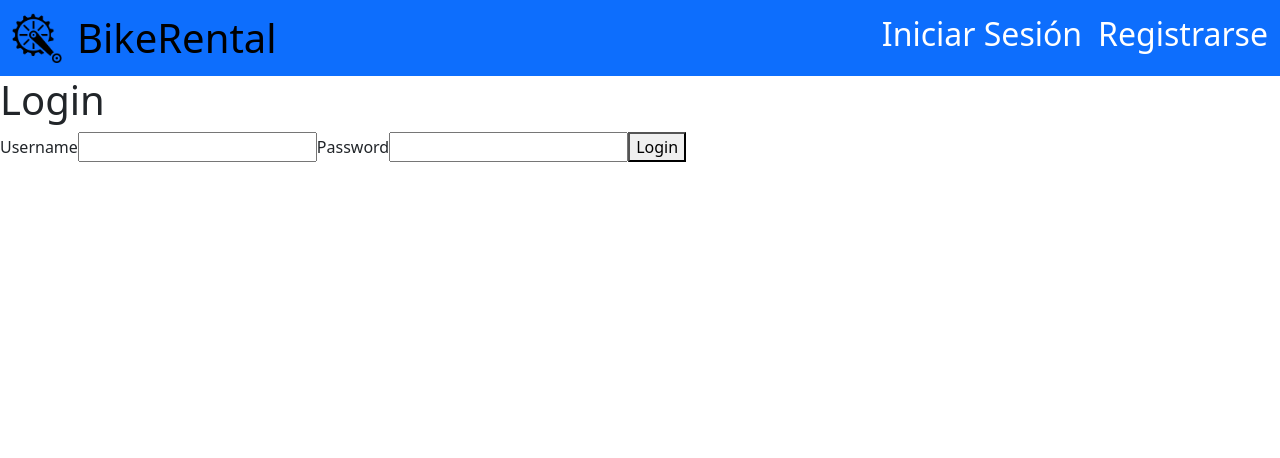
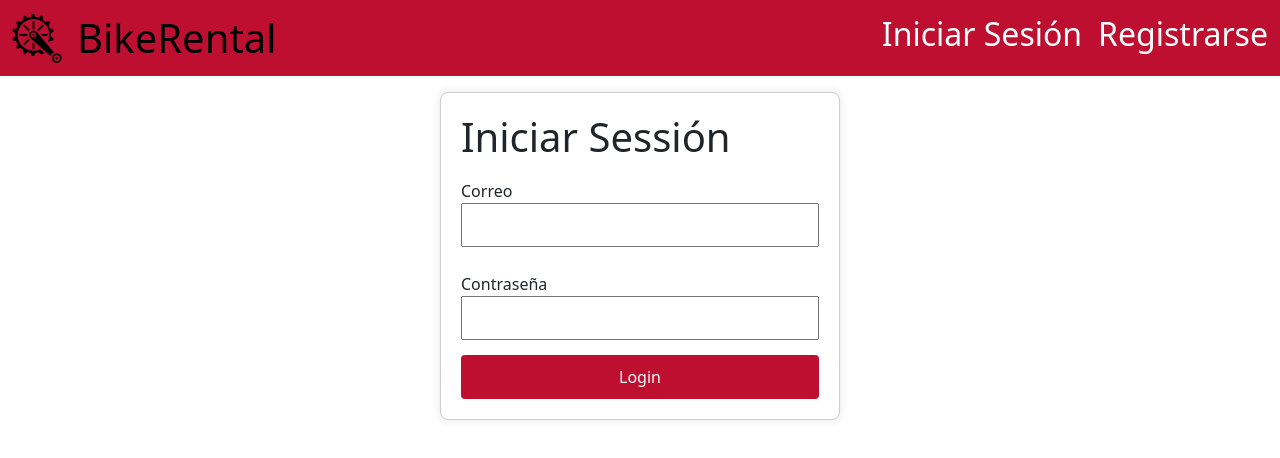
Before and after one commit to EmilioPiedra/ProyectoIngenieriaWeb, a React (Vite) app in the folder auth-front/: page /login in a window 1280 px wide. Shown: the top 458 px of the page. Built offline with nearby package versions, Linux system fonts and the light colour scheme; some icons are missing.

Commit message:
cambios de estilos

```diff
--- a/auth-front/src/index.css
+++ b/auth-front/src/index.css
@@ -1,3 +1,38 @@
- .custom-navbar {
+.bg-be0f30 {
+    background-color: #BE0F30 !important;
+  }
+.login-container {
+    max-width: 400px;
+    margin: auto;
+    padding: 20px;
+    border: 1px solid #ccc;
+    border-radius: 8px;
+    box-shadow: 0 0 10px rgba(0, 0, 0, 0.1);
+  }
+
+  .login-form {
+    display: flex;
+    flex-direction: column;
+  }
+
+  label {
+    margin-top: 10px;
+  }
+
+  input {
+    padding: 8px;
+    margin-bottom: 15px;
+  }
+
+  button {
     background-color: #BE0F30;
+    color: #fff;
+    padding: 10px;
+    border: none;
+    border-radius: 4px;
+    cursor: pointer;
   }
+
+  button:hover {
+    background-color: #8c0a25; /* Cambia el color al pasar el ratón sobre el botón */
+  }
--- a/auth-front/src/rutas/Dashboard.tsx
+++ b/auth-front/src/rutas/Dashboard.tsx
@@ -5,7 +5,7 @@ import logoImage from "../imagenes/rueda-dentada.png";
 export default function Dashboard() {
     return <>
         <header>
-            <nav className="navbar navbar-dark bg-primary custom-navbar">
+            <nav className="navbar navbar-dark bg-be0f30 custom-navbar">
                 <div className="container-fluid" >
                     <div className="navbar-brand d-flex align-items-center">
                         <img
--- a/auth-front/src/rutas/Home.tsx
+++ b/auth-front/src/rutas/Home.tsx
@@ -5,7 +5,7 @@ import logoImage from "../imagenes/rueda-dentada.png";
 export default function Home() {
     return <>
         <header>
-            <nav className="navbar navbar-dark bg-primary custom-navbar">
+            <nav className="navbar navbar-dark bg-be0f30 custom-navbar">
                 <div className="container-fluid" >
                     <div className="navbar-brand d-flex align-items-center">
                         <img
--- a/auth-front/src/rutas/Login.tsx
+++ b/auth-front/src/rutas/Login.tsx
@@ -5,7 +5,7 @@ export default function Login() {
 
     return (<>
         <header>
-            <nav className="navbar bg-primary custom-navbar">
+            <nav className="navbar navbar-dark bg-be0f30 custom-navbar">
                 <div className="container-fluid" >
                     <div className="navbar-brand d-flex align-items-center">
                         <img
@@ -30,11 +30,18 @@ export default function Login() {
                 </div >
             </nav >
         </header>
-        <h1>Login</h1>
-        <label>Username</label>
-        <input type="text" />
-        <label>Password</label>
-        <input type="password" />
-        <button>Login</button>
+     <p></p>
+        <div className="login-container">
+      <h1>Iniciar Sessión</h1>
+      <form className="login-form">
+        <label htmlFor="username">Correo</label>
+        <input type="text" id="username" name="username" />
+
+        <label htmlFor="password">Contraseña</label>
+        <input type="password" id="password" name="password" />
+
+        <button type="submit">Login</button>
+      </form>
+    </div>
     </>);
 }
--- a/auth-front/src/rutas/Signup.tsx
+++ b/auth-front/src/rutas/Signup.tsx
@@ -5,7 +5,7 @@ import logoImage from "../imagenes/rueda-dentada.png";
 export default function Signup() {
     return <>
         <header>
-            <nav className="navbar navbar-dark bg-primary custom-navbar">
+            <nav className="navbar navbar-dark bg-be0f30 custom-navbar">
                 <div className="container-fluid" >
                     <div className="navbar-brand d-flex align-items-center">
                         <img
```
